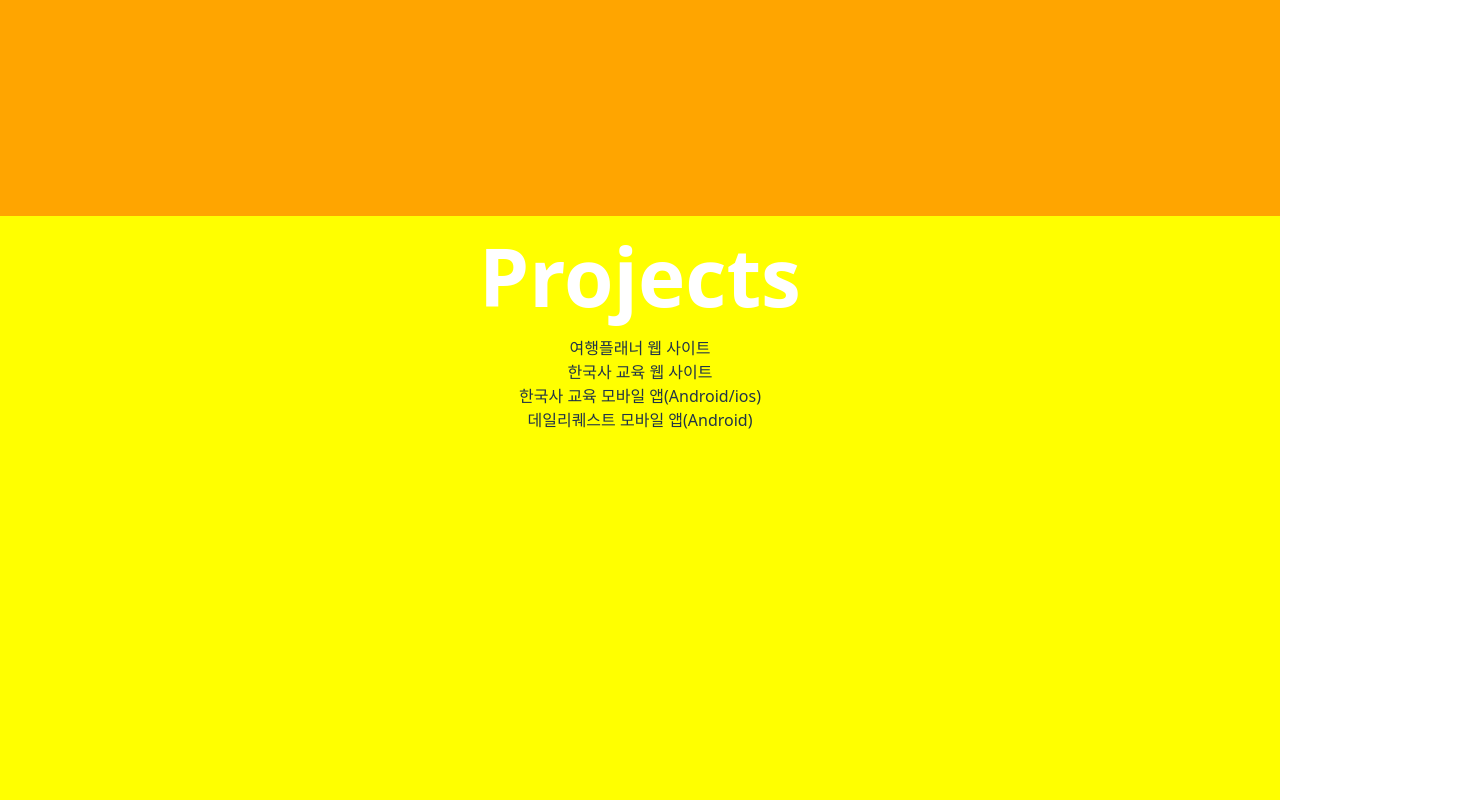
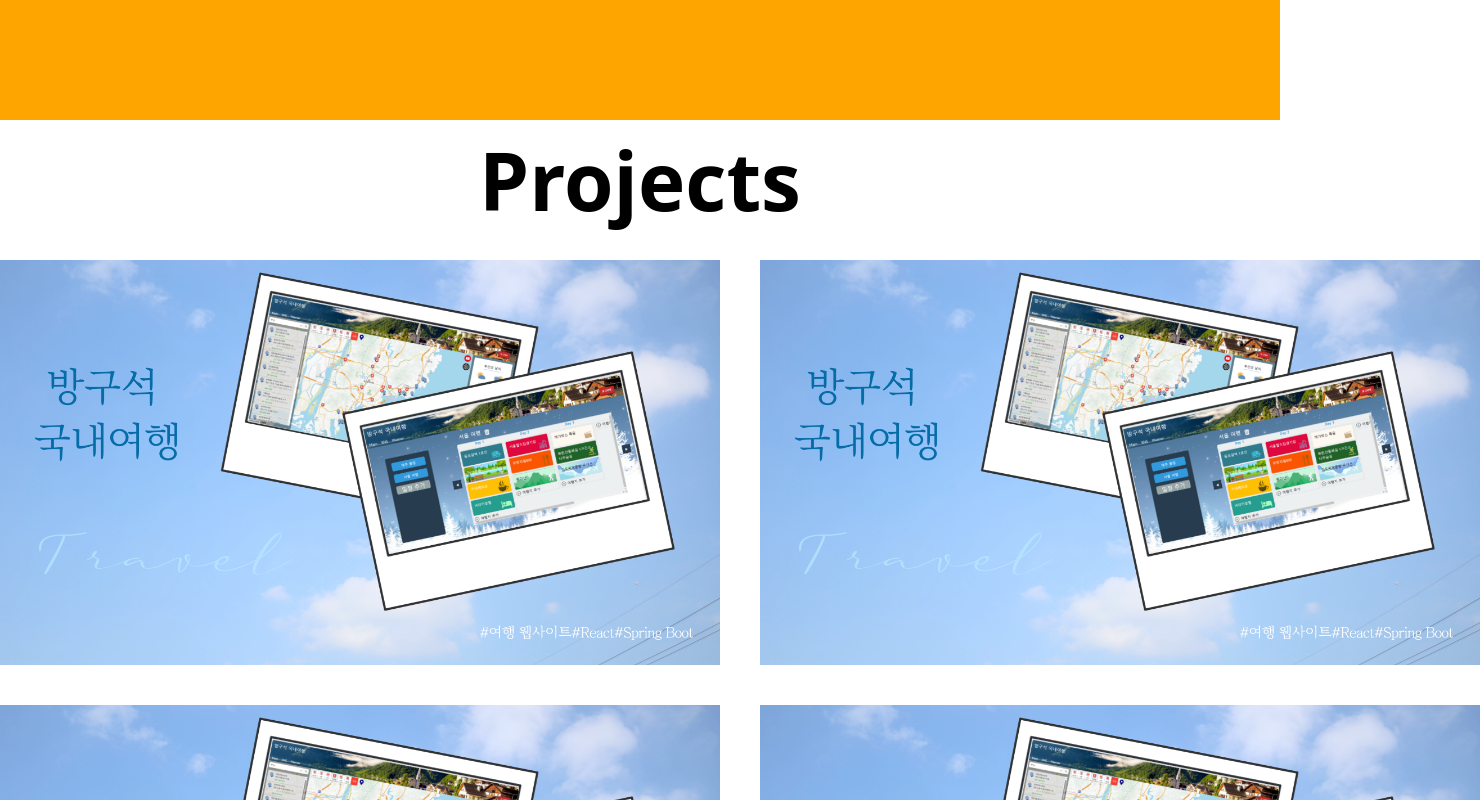
Before and after one commit to Sangyun1117/portfolio-site, a React (Vite) app: page / in a window 1280 px wide. Shown: the part 1960-2760 px from the top of the page, 1480 px wide, since content can reach past the window. Built offline with nearby package versions, Linux system fonts and the light colour scheme.

Commit message:
add banner

```diff
--- a/src/AnimatedBackground.tsx
+++ b/src/AnimatedBackground.tsx
@@ -33,9 +33,12 @@ const AnimatedBackground: React.FC<AnimatedBackgroundProps> = ({
     radial-gradient(at 78% 22%, hsla(${hues[4]}, 75%, 74%, 1) 0px, transparent 50%),
     radial-gradient(at 40% 10%, hsla(${hues[5]}, 94%, 78%, 1) 0px, transparent 50%),
     radial-gradient(at 75% 16%, hsla(${hues[6]}, 61%, 68%, 1) 0px, transparent 50%)`,
-    paddingTop: "10rem",
-    paddingBottom: "10rem",
     width: "100%",
+    minHeight: "calc(100vh - 6rem)",
+    display:"flex",
+    flexDirection:"column" as const,
+    justifyContent:"center",
+    alignItems:"center",
     ...style,
   };
 
--- a/src/App.tsx
+++ b/src/App.tsx
@@ -1,4 +1,5 @@
 import "./css/App.css";
+import "./css/Banner.css";
 import Header from "./Header";
 import AnimatedBackground from "./AnimatedBackground";
 import { useEffect, useRef, useState } from "react";
@@ -8,6 +9,7 @@ import PhoneAndroidIcon from "@mui/icons-material/PhoneAndroid";
 import RoomIcon from "@mui/icons-material/Room";
 import EmailIcon from "@mui/icons-material/Email";
 import SchoolIcon from "@mui/icons-material/School";
+import Banner from "./Banner";
 function App() {
   const [showRight, setShowRight] = useState(false);
   const [aboutInView, setAboutInView] = useState(true);
@@ -204,22 +206,17 @@ function App() {
         <span>Backend: FireBase</span>
         <span>Game Engine : Unity(2D)</span>
       </div>
-      <div
-        id="projects"
-        className="container"
-        style={{
-          backgroundColor: "yellow",
-          display: "flex",
-          flexDirection: "column",
-        }}
-      >
-        <div className="big-text" style={{ color: "white" }}>
+      <div id="projects" style={{display:'flex', flexDirection:"column"}}>
+        <div className="big-text" style={{ color: "black", marginBottom:"20px" }}>
           Projects
         </div>
-        <span>여행플래너 웹 사이트</span>
-        <span>한국사 교육 웹 사이트</span>
-        <span>한국사 교육 모바일 앱(Android/ios)</span>
-        <span>데일리퀘스트 모바일 앱(Android)</span>
+        <div className="project-container">
+          <Banner className="banner home_travel"></Banner>
+          <Banner className="banner home_travel"></Banner>
+          <Banner className="banner home_travel"></Banner>
+          <Banner className="banner home_travel"></Banner>
+          <Banner className="banner home_travel"></Banner>
+        </div>
       </div>
       <div className="container" style={{ backgroundColor: "green" }}></div>
       <div className="container" style={{ backgroundColor: "blue" }}></div>
--- /dev/null
+++ b/src/Banner.tsx
@@ -0,0 +1,17 @@
+import "./css/Banner.css";
+type BannerProps = {
+  className?:string;
+  children?: React.ReactNode;
+};
+const Banner: React.FC<BannerProps> = ({
+  className,
+  children,
+}) => {
+  return (
+    <div className={className}>
+      {children}
+    </div>
+  );
+};
+
+export default Banner;
--- a/src/css/App.css
+++ b/src/css/App.css
@@ -14,7 +14,6 @@ body,
   padding: 0;
   text-align: center;
   display: block;
-  height: auto;
 }
 
 .container {
@@ -134,3 +133,11 @@ body,
 .card-back {
   transform: rotateY(180deg);
 }
+
+.project-container{
+  display: grid;
+  grid-template-columns: repeat(2, 1fr); /* 3열 */
+  grid-template-rows: repeat(4, auto);  /* 4행 */
+  gap: 40px 40px; /* 아이템 사이 간격 */
+  margin: 0 auto;            /* 좌우 자동 여백으로 가운데 정렬 */
+}
--- /dev/null
+++ b/src/css/Banner.css
@@ -0,0 +1,16 @@
+.banner{
+  background-size: contain;
+  background-repeat: no-repeat;
+  width: 720px;
+  height: 405px;
+  transition: transform 0.3s ease, outline 0.3s ease;
+}
+.banner:hover {
+  outline: 3px solid #003366; /* 윤곽선 */
+  transform: scale(1.03); /* 살짝 커짐 */
+  cursor: pointer;
+}
+.banner.home_travel {
+  /*홈트래블*/
+  background-image: url('../img/home_travel_banner.png');
+}
```
Also changed, not shown: src/img/home_travel_banner.png (added), 1 other file (tests, documents, lock files or other folders).
